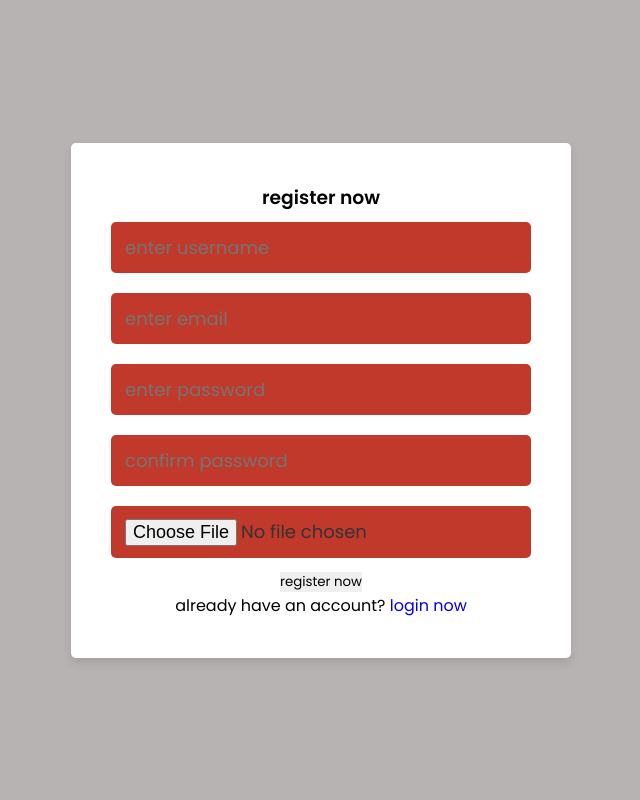
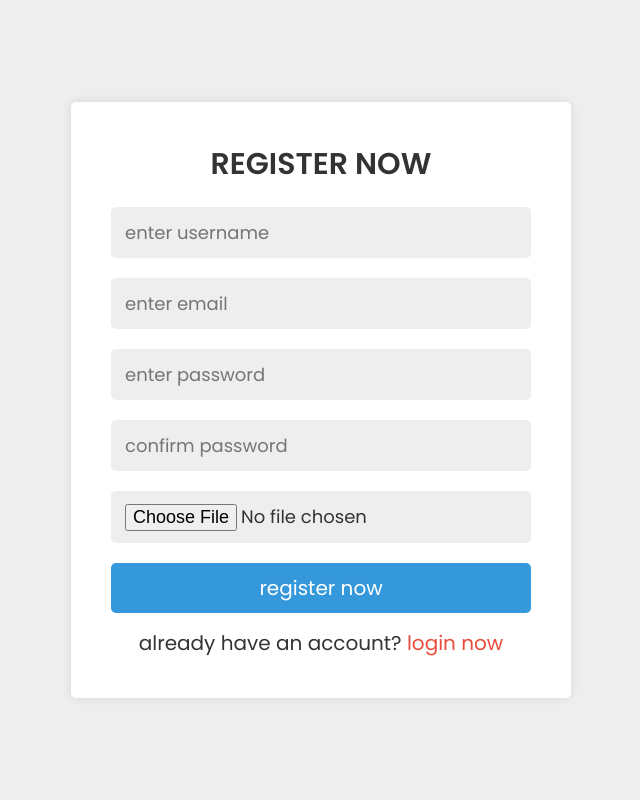
Before and after one commit to BeardedRaider/Login-Register, a PHP site: page /register.php in a window 1280 px wide. Shown: the whole page, without its empty margins (319-959 px from the left). Run offline with PHP 8.4, Linux system fonts and the light colour scheme.

Commit message:
Update style.css with font and color changes

```diff
--- a/css/style.css
+++ b/css/style.css
@@ -1,22 +1,23 @@
-@import url('https://fonts.googleapis.com/css?family=Poppins:wght@100;200;300;400;500;600&display=swap');
-
+@import url("https://fonts.googleapis.com/css?family=Poppins:wght@100;200;300;400;500;600&display=swap");
 
 :root {
-    --blue:#3498db;
-    --dark-Blue:#2980b9;
-    --red:#e74c3c;
-    --dark-red:#c0392b;
-    --black :#333;
-    --white:#fff;
-    --light-bg:#b8b3b3;
-    --box-shadow: 0 5px 10px rgba(0,0,0,0.1);
+  --blue: #3498db;
+  --dark-Blue: #2980b9;
+  --red: #e74c3c;
+  --dark-red: #c0392b;
+  --black: #333;
+  --white: #fff;
+  --light-bg: #eee;
+  --box-shadow: 0 0 10px rgba(0, 0, 0, 0.1);
 }
 
-*{
-    font-family: 'poppins', sans-serif;
-    margin: 0; padding: 0;
+* {
+  font-family: "poppins", sans-serif;
+  margin: 0;
+  padding: 0;
   box-sizing: border-box;
-    outline: none; border: none;
+  outline: none;
+  border: none;
   text-decoration: none;
 }
 
@@ -32,7 +33,36 @@
   background-color: var(--blue);
 }
 
-.form-container{
+.btn,
+.delete-btn {
+  width: 100%;
+  border-radius: 5px;
+  padding: 10px 30px;
+  color: var(--white);
+  display: block;
+  text-align: center;
+  cursor: pointer;
+  font-size: 20px;
+  margin-top: 10px;
+}
+
+.btn {
+  background-color: var(--blue);
+}
+
+.btn:hover {
+  background-color: var(--dark-Blue);
+}
+
+.delete-btn {
+  background-color: var(--red);
+}
+
+.delete-btn:hover {
+  background-color: var(--dark-red);
+}
+
+.form-container {
   min-height: 100vh;
   background-color: var(--light-bg);
   display: flex;
@@ -41,7 +71,7 @@
   padding: 20px;
 }
 
-.form-container form{
+.form-container form {
   padding: 40px;
   background-color: var(--white);
   box-shadow: var(--box-shadow);
@@ -50,12 +80,33 @@
   border-radius: 5px;
 }
 
-.form-container form .box{
+.form-container form h3 {
+  margin-bottom: 10px;
+  font-size: 30px;
+  color: var(--black);
+  text-transform: uppercase;
+}
+
+.form-container form .box {
   width: 100%;
   border-radius: 5px;
   padding: 12px 14px;
   font-size: 18px;
   color: var(--black);
   margin: 10px 0;
-background-color: var(--dark-red);
+  background-color: var(--light-bg);
 }
+
+.form-container form p {
+  margin-top: 15px;
+  font-size: 20px;
+  color: var(--black);
+}
+
+.form-container form p a {
+  color: var(--red);
+}
+
+.form-container form a:hover {
+  text-decoration: underline;
+}
```
Lines whose indentation alone changed are shown as unchanged.
